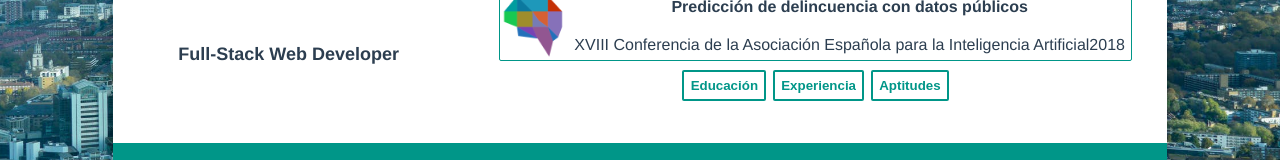
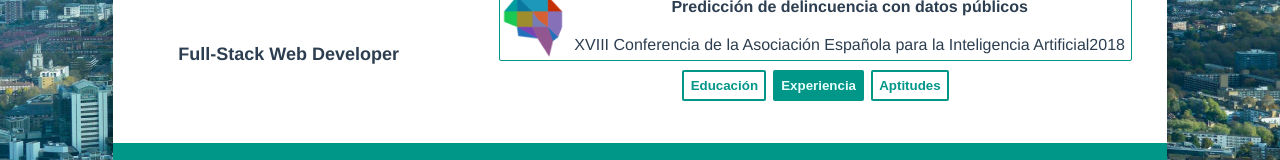
Before and after one commit to IvanArjona/2020.iarjona.com, a Vue app: page / in a window 1280 px wide. Shown: the part 457-617 px from the top of the page. Built offline with nearby package versions, Linux system fonts and the light colour scheme.

Commit message:
Select in the menu

```diff
--- a/src/components/Content.vue
+++ b/src/components/Content.vue
@@ -3,7 +3,8 @@
     <component v-if="selected" :is="selected"/>
     <div class="menu">
       <button class="menu-item" v-for="(menuItem, i) in menu"
-          :key="i" @click="showComponent(menuItem.component)">
+          :key="i" @click="showComponent(menuItem.component)"
+          :class="{selected: selected === menuItem.component}">
         {{ menuItem.name }}
       </button>
     </div>
@@ -50,7 +51,18 @@ export default {
   cursor: pointer;
   font-weight: bold;
 }
+.selected {
+  background: #009688;
+  color: #e7fefc;
+  border-color: #009688;
+}
 .menu-item:hover {
   background: #e7fefc;
+  &.selected {
+    background: #3ac3b6;
+  }
 }
+// .menu-item:hover.selected {
+//   background: red;
+// }
 </style>
```
